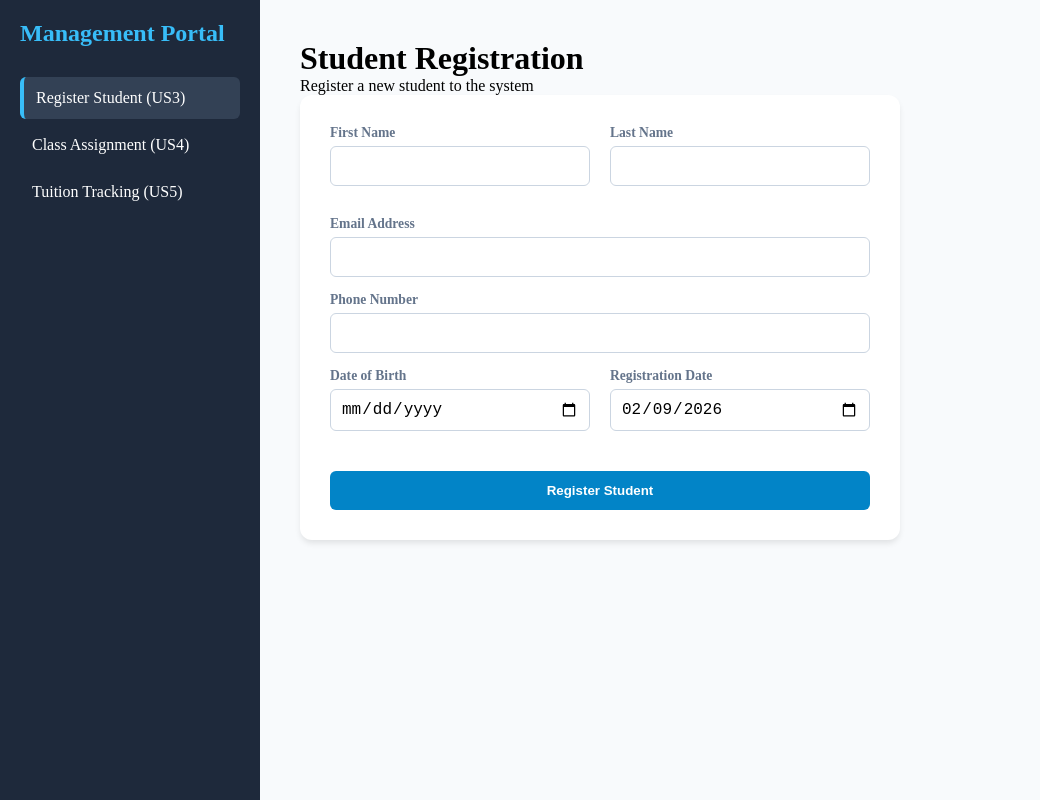
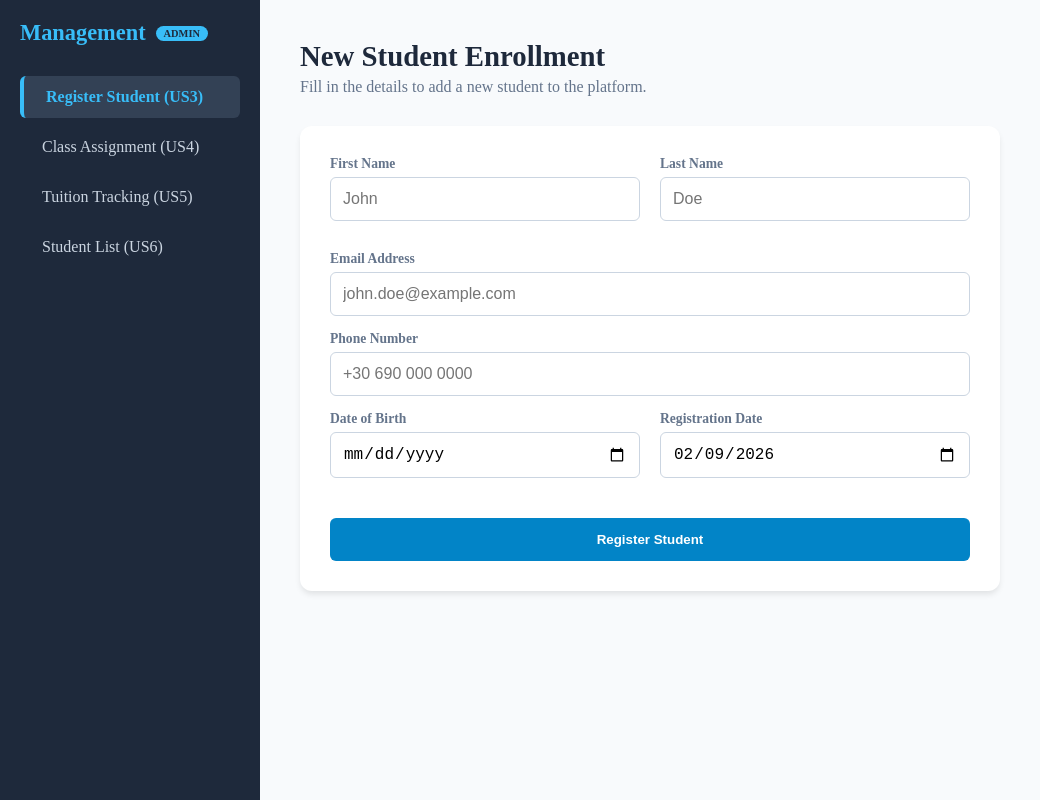
Before and after one commit to 0x7269636B/LearnHub, a React (Create React App) app in the folder frontend/: page /management in a window 1280 px wide. Shown: the whole page, without its empty margins (0-1040 px from the left). Built offline with nearby package versions, Linux system fonts and the light colour scheme.

Commit message:
Improved UI, UX. Added US6 - Student List

```diff
--- a/frontend/src/components/ManagementPortal.css
+++ b/frontend/src/components/ManagementPortal.css
@@ -1,14 +1,212 @@
-.portal-container { display: flex; min-height: 100vh; background: #f8fafc; }
-.sidebar { width: 260px; background: #1e293b; color: white; padding: 20px; }
-.sidebar h2 { margin-bottom: 30px; color: #38bdf8; }
+/* Βασικό Layout */
+.portal-container {
+    display: flex;
+    min-height: 100vh;
+    background: #f8fafc;
+    margin: 0;
+}
+
+/* Sidebar */
+.sidebar {
+    width: 260px;
+    background: #1e293b;
+    color: white;
+    padding: 20px;
+    position: sticky;
+    top: 0;
+    height: 100vh;
+}
+
+.sidebar-header {
+    display: flex;
+    align-items: center;
+    gap: 10px;
+    margin-bottom: 30px;
+}
+
+.sidebar h2 {
+    margin: 0;
+    color: #38bdf8;
+    font-size: 1.4rem;
+}
+
+/* Admin Badge */
+.badge {
+    background: #38bdf8;
+    color: #1e293b;
+    font-size: 0.65rem;
+    padding: 2px 8px;
+    border-radius: 12px;
+    font-weight: bold;
+    text-transform: uppercase;
+}
+
 .sidebar ul { list-style: none; padding: 0; }
-.sidebar li { padding: 12px; cursor: pointer; border-radius: 6px; margin-bottom: 5px; }
-.sidebar li.active { background: #334155; border-left: 4px solid #38bdf8; }
 
+.sidebar li {
+    padding: 12px;
+    cursor: pointer;
+    border-radius: 6px;
+    margin-bottom: 8px;
+    transition: all 0.3s ease;
+    color: #cbd5e1;
+    display: flex;
+    align-items: center;
+    gap: 10px;
+}
+
+.sidebar li:hover {
+    background: #334155;
+    color: white;
+}
+
+.sidebar li.active {
+    background: #334155;
+    color: #38bdf8;
+    border-left: 4px solid #38bdf8;
+    font-weight: 600;
+}
+
+/* Κύριο Περιεχόμενο */
 .content { flex: 1; padding: 40px; }
-.registration-form { background: white; padding: 30px; border-radius: 12px; box-shadow: 0 4px 6px -1px rgba(0,0,0,0.1); max-width: 600px; }
+
+/* Animation για ομαλή εναλλαγή των Tabs */
+.fade-in {
+    animation: fadeIn 0.4s ease-in-out;
+}
+
+@keyframes fadeIn {
+    from { opacity: 0; transform: translateY(10px); }
+    to { opacity: 1; transform: translateY(0); }
+}
+
+.content-header h1 {
+    color: #1e293b;
+    margin-bottom: 5px;
+    font-size: 1.8rem;
+}
+
+.content-header p {
+    color: #64748b;
+    margin-bottom: 30px;
+}
+
+/* Φόρμα Εγγραφής (US3) */
+.registration-form {
+    background: white;
+    padding: 30px;
+    border-radius: 12px;
+    box-shadow: 0 4px 6px -1px rgba(0,0,0,0.1);
+    max-width: 700px;
+}
+
 .input-row { display: flex; gap: 20px; margin-bottom: 15px; }
+
 .input-group { margin-bottom: 15px; flex: 1; }
-.input-group label { display: block; font-size: 0.85rem; font-weight: 600; margin-bottom: 5px; color: #64748b; }
-.input-group input { width: 100%; padding: 10px; border: 1px solid #cbd5e1; border-radius: 6px; }
-.save-btn { background: #0284c7; color: white; border: none; padding: 12px 24px; border-radius: 6px; cursor: pointer; font-weight: 600; width: 100%; margin-top: 10px; }
+
+.input-group label {
+    display: block;
+    font-size: 0.85rem;
+    font-weight: 600;
+    margin-bottom: 5px;
+    color: #64748b;
+}
+
+.input-group input {
+    width: 100%;
+    padding: 12px;
+    border: 1px solid #cbd5e1;
+    border-radius: 6px;
+    font-size: 1rem;
+}
+
+.input-group input:focus {
+    outline: none;
+    border-color: #38bdf8;
+    box-shadow: 0 0 0 3px rgba(56, 189, 248, 0.1);
+}
+
+.save-btn {
+    background: #0284c7;
+    color: white;
+    border: none;
+    padding: 14px;
+    border-radius: 6px;
+    cursor: pointer;
+    font-weight: 600;
+    width: 100%;
+    margin-top: 10px;
+    transition: background 0.3s;
+}
+
+.save-btn:hover { background: #0369a1; }
+
+/* Πίνακας Λίστας Μαθητών (US6) */
+.table-container {
+    background: white;
+    padding: 20px;
+    border-radius: 12px;
+    box-shadow: 0 4px 6px -1px rgba(0,0,0,0.1);
+    overflow-x: auto;
+}
+
+.student-table {
+    width: 100%;
+    border-collapse: collapse;
+    text-align: left;
+}
+
+.student-table th {
+    padding: 15px;
+    background: #f8fafc;
+    color: #475569;
+    font-weight: 600;
+    border-bottom: 2px solid #e2e8f0;
+    font-size: 0.9rem;
+}
+
+.student-table td {
+    padding: 15px;
+    border-bottom: 1px solid #f1f5f9;
+    color: #334155;
+    font-size: 0.95rem;
+}
+
+/* Styling για το όνομα και την ημερομηνία μέσα στον πίνακα */
+.name-cell b {
+    color: #0f172a;
+}
+
+.date-badge {
+    background: #f1f5f9;
+    padding: 4px 10px;
+    border-radius: 6px;
+    font-size: 0.85rem;
+    color: #64748b;
+    font-weight: 500;
+}
+
+.student-table tr:hover {
+    background-color: #f8fafc;
+}
+
+/* Placeholder για τα Coming Soon modules */
+.placeholder-content {
+    display: flex;
+    flex-direction: column;
+    align-items: center;
+    justify-content: center;
+    height: 50vh;
+    color: #94a3b8;
+    border: 2px dashed #e2e8f0;
+    border-radius: 20px;
+    text-align: center;
+}
+
+/* Responsive για μικρές οθόνες */
+@media (max-width: 768px) {
+    .input-row { flex-direction: column; gap: 0; }
+    .portal-container { flex-direction: column; }
+    .sidebar { width: 100%; height: auto; position: relative; }
+    .content { padding: 20px; }
+}
--- a/frontend/src/components/ManagementPortal.js
+++ b/frontend/src/components/ManagementPortal.js
@@ -1,16 +1,34 @@
-import React, { useState } from 'react';
+import React, { useState, useEffect } from 'react';
 import axios from 'axios';
 import './ManagementPortal.css';
 
 const ManagementPortal = () => {
+    const [activeTab, setActiveTab] = useState('register');
+    const [students, setStudents] = useState([]);
+
     const [student, setStudent] = useState({
         firstName: '',
         lastName: '',
         email: '',
         phoneNumber: '',
-        dateOfBirth: '', // Προσθήκη
-        registrationDate: new Date().toISOString().split('T')[0] // Default η σημερινή ημερομηνία
+        dateOfBirth: '',
+        registrationDate: new Date().toISOString().split('T')[0]
     });
+
+    const fetchStudents = async () => {
+        try {
+            const res = await axios.get('http://localhost:8080/api/students');
+            setStudents(res.data);
+        } catch (err) {
+            console.error("Error fetching students:", err);
+        }
+    };
+
+    useEffect(() => {
+        if (activeTab === 'list') {
+            fetchStudents();
+        }
+    }, [activeTab]);
 
     const handleChange = (e) => {
         setStudent({ ...student, [e.target.name]: e.target.value });
@@ -19,84 +37,128 @@ const ManagementPortal = () => {
     const handleSubmit = async (e) => {
         e.preventDefault();
         try {
-            // Η κλήση που αποθηκεύει τον μαθητή στη DB
             const response = await axios.post('http://localhost:8080/api/students', student);
-
             if (response.status === 200 || response.status === 201) {
                 alert('Student ' + student.firstName + ' was saved to Database!');
-                // Καθαρισμός φόρμας
-                setStudent({ firstName: '', lastName: '', email: '', phoneNumber: '', dateOfBirth: '', registrationDate: ''});
+                setStudent({
+                    firstName: '', lastName: '', email: '', phoneNumber: '',
+                    dateOfBirth: '', registrationDate: new Date().toISOString().split('T')[0]
+                });
             }
         } catch (err) {
             console.error("Failed to save student:", err);
-            alert('Error connecting to Backend. Is Spring Boot running?');
+            alert('Error connecting to Backend.');
         }
     };
 
     return (
         <div className="portal-container">
             <aside className="sidebar">
-                <h2>Management Portal</h2>
+                <div className="sidebar-header">
+                    <h2>Management</h2>
+                    <span className="badge">Admin</span>
+                </div>
                 <nav>
                     <ul>
-                        <li className="active">Register Student (US3)</li>
-                        <li>Class Assignment (US4)</li>
-                        <li>Tuition Tracking (US5)</li>
+                        <li className={activeTab === 'register' ? 'active' : ''} onClick={() => setActiveTab('register')}>
+                            <i className="icon-user-plus"></i> Register Student (US3)
+                        </li>
+                        <li className={activeTab === 'assignment' ? 'active' : ''} onClick={() => setActiveTab('assignment')}>
+                            <i className="icon-users"></i> Class Assignment (US4)
+                        </li>
+                        <li className={activeTab === 'tuition' ? 'active' : ''} onClick={() => setActiveTab('tuition')}>
+                            <i className="icon-credit-card"></i> Tuition Tracking (US5)
+                        </li>
+                        {/* Η λίστα μπήκε τελευταία όπως ζήτησες */}
+                        <li className={activeTab === 'list' ? 'active' : ''} onClick={() => setActiveTab('list')}>
+                            <i className="icon-list"></i> Student List (US6)
+                        </li>
                     </ul>
                 </nav>
             </aside>
 
             <main className="content">
-                <header>
-                    <h1>Student Registration</h1>
-                    <p>Register a new student to the system </p>
+                {activeTab === 'register' && (
+                    <div className="fade-in">
+                        <header className="content-header">
+                            <h1>New Student Enrollment</h1>
+                            <p>Fill in the details to add a new student to the platform.</p>
                         </header>
-
                         <form className="registration-form" onSubmit={handleSubmit}>
                             <div className="input-row">
                                 <div className="input-group">
                                     <label>First Name</label>
-                            <input name="firstName" value={student.firstName} onChange={handleChange} required />
+                                    <input name="firstName" value={student.firstName} onChange={handleChange} placeholder="John" required />
                                 </div>
                                 <div className="input-group">
                                     <label>Last Name</label>
-                            <input name="lastName" value={student.lastName} onChange={handleChange} required />
+                                    <input name="lastName" value={student.lastName} onChange={handleChange} placeholder="Doe" required />
                                 </div>
                             </div>
                             <div className="input-group">
                                 <label>Email Address</label>
-                        <input type="email" name="email" value={student.email} onChange={handleChange} required />
+                                <input type="email" name="email" value={student.email} onChange={handleChange} placeholder="john.doe@example.com" required />
                             </div>
                             <div className="input-group">
                                 <label>Phone Number</label>
-                        <input name="phoneNumber" value={student.phoneNumber} onChange={handleChange} required />
+                                <input name="phoneNumber" value={student.phoneNumber} onChange={handleChange} placeholder="+30 690 000 0000" required />
                             </div>
-
                             <div className="input-row">
                                 <div className="input-group">
                                     <label>Date of Birth</label>
-                            <input
-                                type="date"
-                                name="dateOfBirth"
-                                value={student.dateOfBirth}
-                                onChange={handleChange}
-                                required
-                            />
+                                    <input type="date" name="dateOfBirth" value={student.dateOfBirth} onChange={handleChange} required />
                                 </div>
                                 <div className="input-group">
                                     <label>Registration Date</label>
-                            <input
-                                type="date"
-                                name="registrationDate"
-                                value={student.registrationDate}
-                                onChange={handleChange}
-                                required
-                            />
+                                    <input type="date" name="registrationDate" value={student.registrationDate} onChange={handleChange} required />
                                 </div>
                             </div>
-
                             <button type="submit" className="save-btn">Register Student</button>
                         </form>
+                    </div>
+                )}
+
+                {activeTab === 'list' && (
+                    <div className="fade-in">
+                        <header className="content-header">
+                            <h1>Student Database</h1>
+                            <p>Manage and view all registered students.</p>
+                        </header>
+                        <div className="table-container">
+                            <table className="student-table">
+                                <thead>
+                                <tr>
+                                    <th>Full Name</th>
+                                    <th>Contact Email</th>
+                                    <th>Phone</th>
+                                    <th>Reg. Date</th>
+                                </tr>
+                                </thead>
+                                <tbody>
+                                {students.length > 0 ? (
+                                    students.map(s => (
+                                        <tr key={s.id}>
+                                            <td className="name-cell"><b>{s.firstName} {s.lastName}</b></td>
+                                            <td>{s.email}</td>
+                                            <td>{s.phoneNumber}</td>
+                                            <td><span className="date-badge">{s.registrationDate}</span></td>
+                                        </tr>
+                                    ))
+                                ) : (
+                                    <tr><td colSpan="4" style={{textAlign: 'center', padding: '20px'}}>No students found.</td></tr>
+                                )}
+                                </tbody>
+                            </table>
+                        </div>
+                    </div>
+                )}
+
+                {(activeTab === 'assignment' || activeTab === 'tuition') && (
+                    <div className="placeholder-content">
+                        <h1>{activeTab === 'assignment' ? 'Class Assignment' : 'Tuition Tracking'}</h1>
+                        <p>Module integration in progress...</p>
+                    </div>
+                )}
             </main>
         </div>
     );
```
Lines whose indentation alone changed are shown as unchanged.
